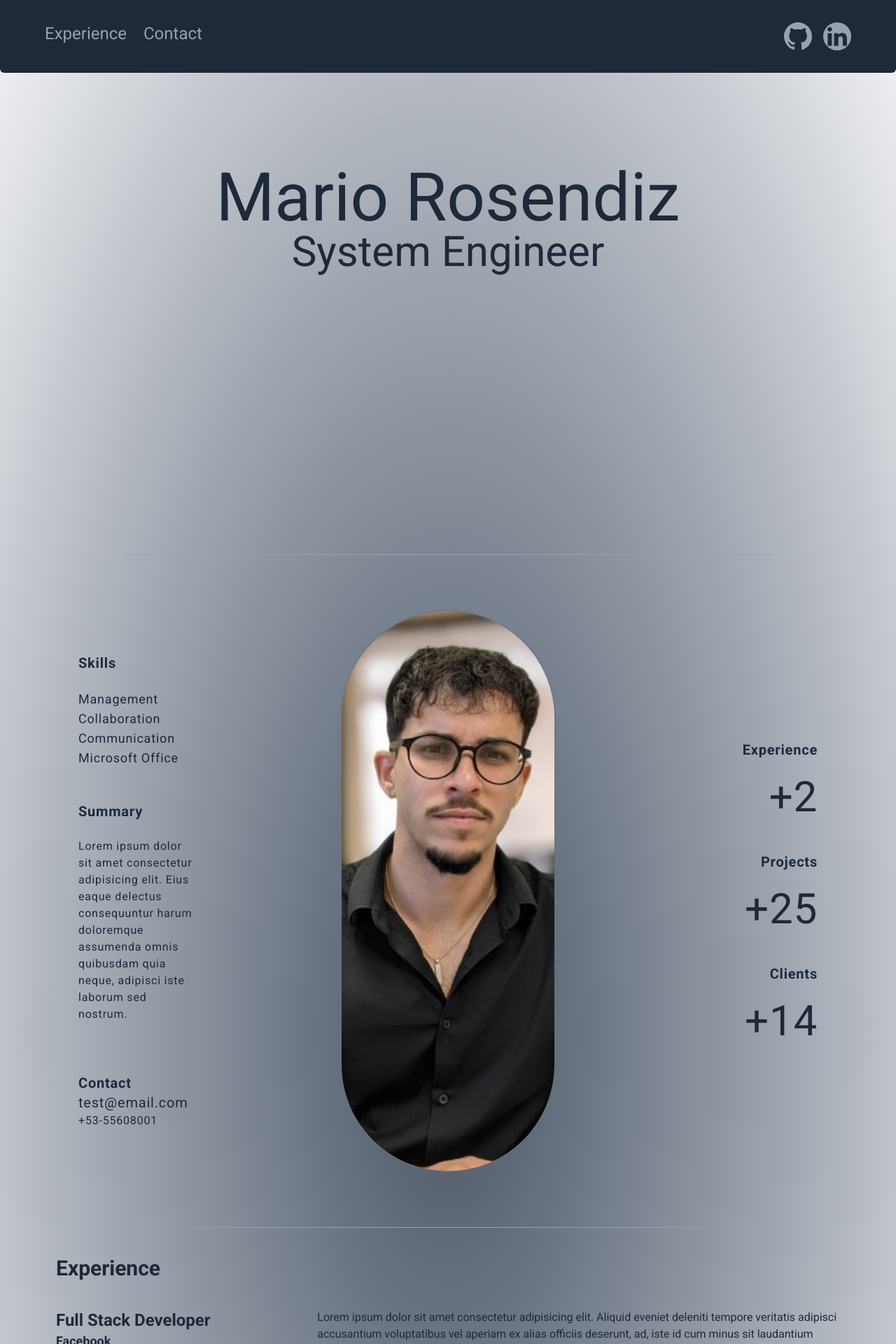
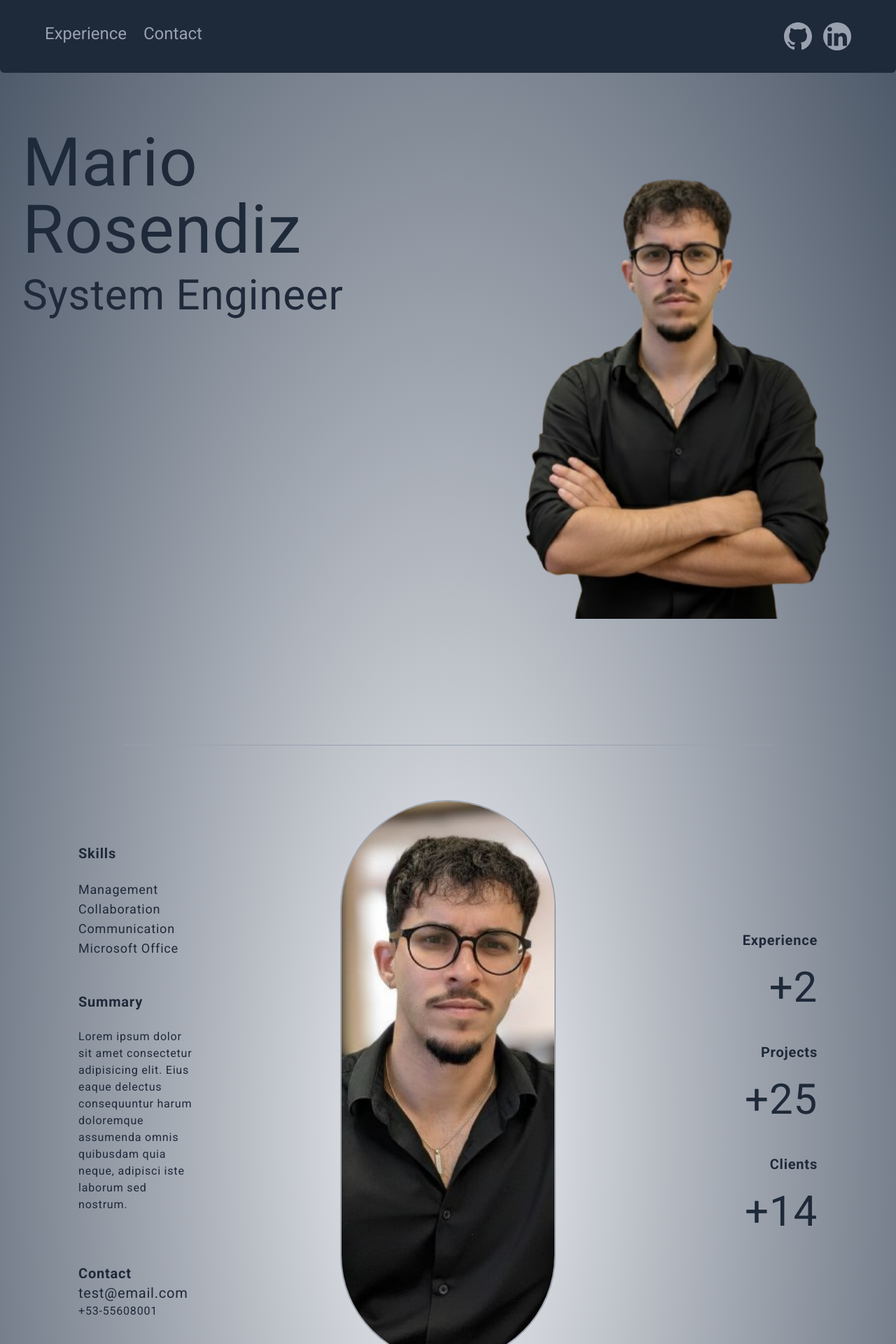
Before and after one commit to spmario333/portfolio, a Next.js app: page /dashboard in a window 1280 px wide. Shown: the top 1920 px of the page at 70% size. Built offline with nearby package versions, Linux system fonts and the light colour scheme.

Commit message:
Effecto DesvanecerCreandoHook

```diff
--- a/app/dashboard/page.tsx
+++ b/app/dashboard/page.tsx
@@ -1,4 +1,4 @@
-import { Navbar } from "@/components";
+import { Navbar, Section2 } from "@/components";
 import Image from "next/image";
 import Link from "next/link";
 
@@ -6,30 +6,81 @@ import Link from "next/link";
 
 export default function MainPage() {
 
+
+
+
+            // const observer = new IntersectionObserver((entries) => {
+            //     entries.forEach(entry => {
+            //         if (entry.isIntersecting) {
+            //             document.getElementById("aparecer")?.classList.remove('opacity-0', 'translate-y-4');
+            //             document.getElementById("aparecer")?.classList.add('opacity-100', 'translate-y-0');
+            //         } else {
+            //             document.getElementById("aparecer")?.classList.add('opacity-0', 'translate-y-4');
+            //             document.getElementById("aparecer")?.classList.remove('opacity-100', 'translate-y-0');
+            //         }
+            //     });
+            // }, { threshold: 0.1 });
+            // observer.observe(document.getElementById("aparecer"));
+
+
+
+
+
     return (
 
-        <div className="relative text-gray-800 bg-radial from-gray-600 to-gray-100 font-roboto">
+        <div className="relative text-gray-800 bg-radial from-gray-100 to-gray-600 font-roboto">
             <header>
-                <Navbar/>
+                <Navbar />
             </header>
-            <section className="flex flex-col items-center justify-center h-screen mb-20 -my-20 md:-mt-48 px-8">
-                <div className="flex flex-col items-center justify-center text-center h-screen-half">
-                    {/* <Image
-                        className="md:hidden object-cover w-15 h-40 rounded-full mb-5 ring-2 ring-gray-500/50 ring-offset-10px"
-                        src="/1764735416678.jpeg"
-                        alt="Your Name Here"
-                        width={100}
-                        height={100}
-                    /> */}
+
+
+            <section className="flex flex-col md:flex-row items-center md:items-start justify-between px-8 mt-20 mb-20 tracking-wider min-h-screen">
+                <div className="md:w-1/2 text-center md:text-left mb-12 md:mb-0">
                     <h1 className="text-5xl sm:text-6xl lg:text-8xl">Mario Rosendiz</h1>
-                    <h2 className="font-light text-4xl sm:text-5xl lg:text-6xl">System Engineer</h2>
+                    <h2 className="font-light text-4xl sm:text-5xl lg:text-6xl mt-4">System Engineer</h2>
                 </div>
 
+                <div className="md:w-1/2 flex justify-center md:justify-end">
+                    <div className="relative">
+                        <Image
+                            className="hidden md:block object-cover max-h-[600px] lg:max-h-[700px]  "
+                            src="/front-1.png"
+                            alt="Mario"
+                            width={560}
+                            height={560}
+                        />
+                        <Image
+                            className="md:hidden object-cover max-h-[400px] ring-2 ring-gray-500/50 ring-offset-4 rounded-lg"
+                            src="/front-1.png"
+                            alt="Mario"
+                            width={400}
+                            height={400}
+                        />
+                    </div>
+                </div>
             </section>
+
             <hr className="border-gray-400 mx-44" />
-            <section className="flex items-center justify-between px-8 mt-20 mb-20 tracking-wider">
+            <Section2/>
+
+            {/* <section
+                className="flex items-center justify-between px-8 mt-20 mb-20 tracking-wider
+                opacity-100 translate-y-0"
+                onScroll={(e)=>{
+                    console.log(e)
+                }}
+                id="aparecer"
+
+            >
                 <div className="flex flex-col w-full md:w-1/3 space-y-12 text-center md:text-left">
-                    <div className="flex flex-col px-10 md:px-20">
+                    <div className="max-md:items-center flex  flex-col px-10 md:px-20">
+                        <Image
+                            className="md:hidden object-cover w-15 h-40 rounded-full mb-5 ring-2 ring-gray-500/50 ring-offset-10px"
+                            src="/1764735416678.jpeg"
+                            alt="Mario"
+                            width={100}
+                            height={100}
+                        />
                         <h3 className="text-xl font-bold">Skills</h3>
                         <br />
                         <span className="text-lg">Management</span>
@@ -49,17 +100,19 @@ export default function MainPage() {
                     <div className="px-10 md:px-20">
                         <br />
                         <h3
-                        className="text-xl font-bold"
-                        id="contact"
+                            className="text-xl font-bold"
+                            id="contact"
                         >Contact</h3>
                         <Link className="text-xl hover:text-blue-600" href="mailto:test@nomail.com">test@email.com</Link>
                         <p>+53-55608001</p>
 
                     </div>
                 </div>
-                <Image className="hidden md:block object-cover w-1/4 h-screen rounded-full ring-2 ring-gray-500/50 ring-offset-30px"
+
+                <Image className="hidden md:block  object-cover w-1/4 h-screen rounded-full ring-2 ring-gray-500/50 ring-offset-30px"
                     src="/1764735416678.jpeg" alt="Your Name Here" width={560}
                     height={560} />
+
                 <div className="hidden md:flex flex-col w-1/3 space-y-12 text-right">
                     <div className="px-20">
                         <h4 className="text-xl font-bold">Experience</h4>
@@ -80,7 +133,7 @@ export default function MainPage() {
 
                     </div>
                 </div>
-            </section>
+            </section> */}
             <hr className="border-gray-400 mx-44" />
             <section className="px-20 mt-10">
                 <h4 className="mb-8 text-3xl font-bold text-center md:text-left" id="experience">Experience</h4>
--- /dev/null
+++ b/components/hooks/effect.ts
@@ -0,0 +1,26 @@
+"use client"
+
+import { useEffect, useRef, useState } from "react";
+
+
+
+export function useInView<T extends HTMLElement>() {
+
+    const ref = useRef<T | null>(null)
+    const [isVisible, setIsVisible] = useState(false)
+
+    useEffect(() => {
+        const el = ref.current
+
+        if (!el) {
+            return
+        }
+
+        const observer = new IntersectionObserver(([entry]) =>
+            setIsVisible(entry.isIntersecting), { threshold: 0.2 })
+        observer.observe(el)
+        return () => observer.disconnect()
+    }, [])
+    return { ref, isVisible }
+
+}
--- a/components/index.ts
+++ b/components/index.ts
@@ -1 +1,2 @@
 export { Navbar } from './ui/Navbar';
+export {Section2} from './section/Section2'
--- /dev/null
+++ b/components/section/Section2.tsx
@@ -0,0 +1,85 @@
+"use client"
+
+
+import Image from 'next/image'
+import Link from 'next/link'
+import React from 'react'
+import { useInView } from '../hooks/effect'
+
+export const Section2 = () => {
+
+    const {ref, isVisible} = useInView<HTMLDivElement>()
+
+
+  return (
+                <section
+                className={`flex items-center justify-between px-8 mt-20 mb-20 tracking-wider transition-all duration-1000 ease-out ${isVisible ? "opacity-100 translate-y-0" : "opacity-0 translate-y-8"}`}
+                ref={ref}
+
+
+
+            >
+                <div className="flex flex-col w-full md:w-1/3 space-y-12 text-center md:text-left">
+                    <div className="max-md:items-center flex  flex-col px-10 md:px-20">
+                        <Image
+                            className="md:hidden object-cover w-15 h-40 rounded-full mb-5 ring-2 ring-gray-500/50 ring-offset-10px"
+                            src="/1764735416678.jpeg"
+                            alt="Mario"
+                            width={100}
+                            height={100}
+                        />
+                        <h3 className="text-xl font-bold">Skills</h3>
+                        <br />
+                        <span className="text-lg">Management</span>
+                        <span className="text-lg">Collaboration</span>
+                        <span className="text-lg">Communication</span>
+                        <span className="text-lg">Microsoft Office</span>
+
+                    </div>
+                    <div className="px-10 md:px-20">
+                        <h3 className="text-xl font-bold">Summary</h3>
+                        <br />
+                        <p className="w-full md:w-2/3">Lorem ipsum dolor sit amet consectetur adipisicing elit. Eius eaque delectus
+                            consequuntur harum doloremque assumenda omnis quibusdam quia neque, adipisci iste laborum sed
+                            nostrum.</p>
+
+                    </div>
+                    <div className="px-10 md:px-20">
+                        <br />
+                        <h3
+                            className="text-xl font-bold"
+                            id="contact"
+                        >Contact</h3>
+                        <Link className="text-xl hover:text-blue-600" href="mailto:test@nomail.com">test@email.com</Link>
+                        <p>+53-55608001</p>
+
+                    </div>
+                </div>
+
+                <Image className="hidden md:block  object-cover w-1/4 h-screen rounded-full ring-2 ring-gray-500/50 ring-offset-30px"
+                    src="/1764735416678.jpeg" alt="Your Name Here" width={560}
+                    height={560} />
+
+                <div className="hidden md:flex flex-col w-1/3 space-y-12 text-right">
+                    <div className="px-20">
+                        <h4 className="text-xl font-bold">Experience</h4>
+                        <br />
+                        <p className="text-6xl">+2</p>
+
+                    </div>
+                    <div className="px-20">
+                        <h4 className="text-xl font-bold">Projects</h4>
+                        <br />
+                        <p className="text-6xl">+25</p>
+
+                    </div>
+                    <div className="px-20">
+                        <h4 className="text-xl font-bold">Clients</h4>
+                        <br />
+                        <p className="text-6xl">+14</p>
+
+                    </div>
+                </div>
+            </section>
+  )
+}
```
Also changed, not shown: public/front-1.png (added), public/front.png (added).
